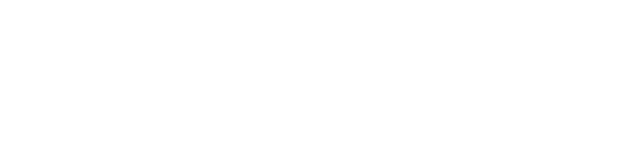
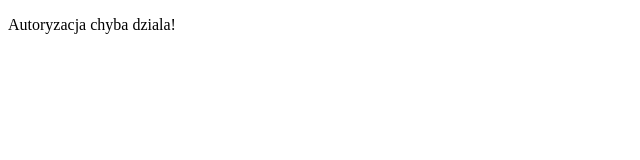
Before and after one commit to IvanBezushko/Uri, a plain HTML site: page index.html in a window 1280 px wide. Shown: the whole page, without its empty margins (0-640 px from the left). Drawn offline with Linux system fonts and the light colour scheme.

Commit message:
Update index.html

```diff
--- a/index.html
+++ b/index.html
@@ -19,5 +19,7 @@
 
         };
     </script>
+
+    <p>Autoryzacja chyba dziala!</p>
 </body>
 </html>
```
